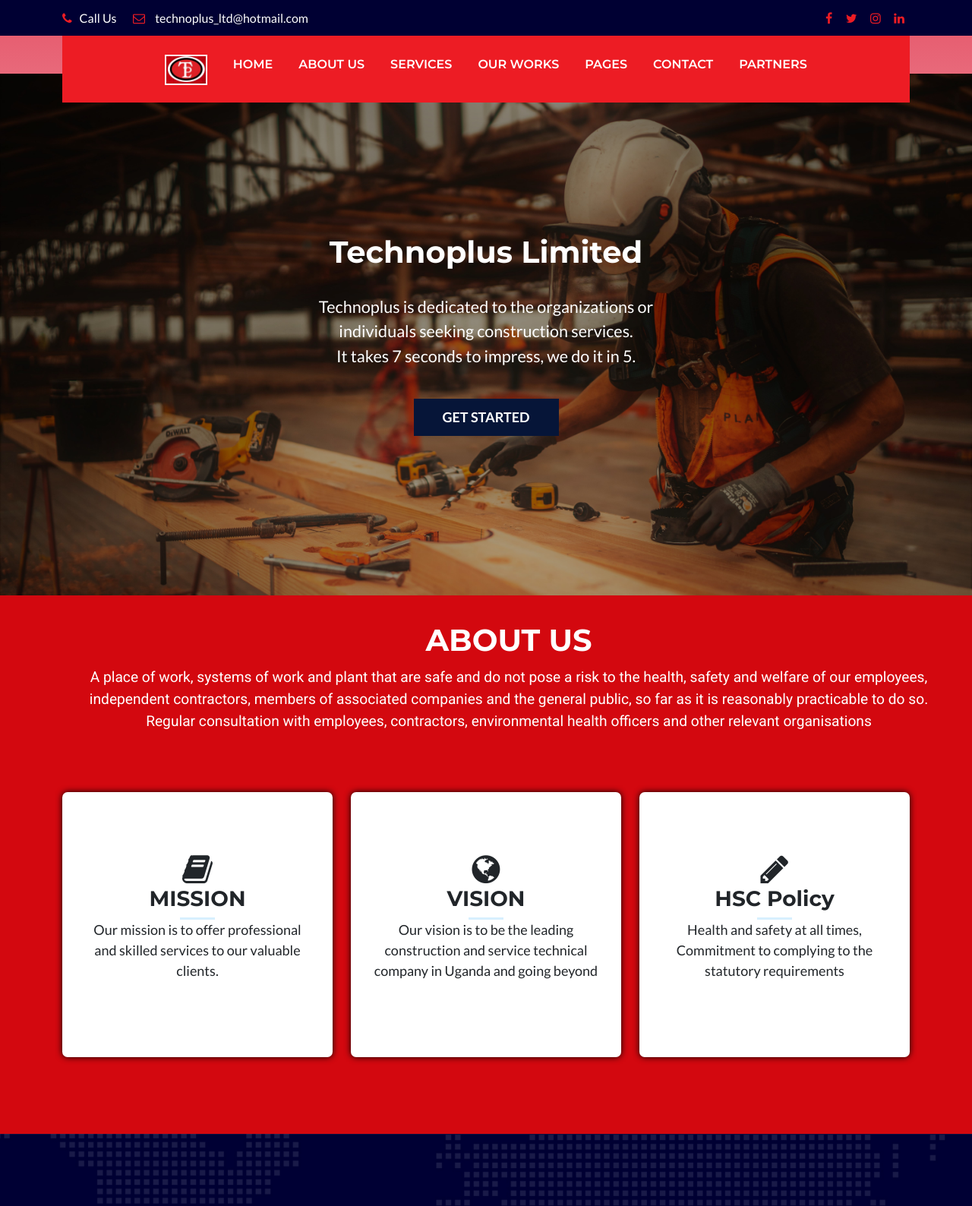
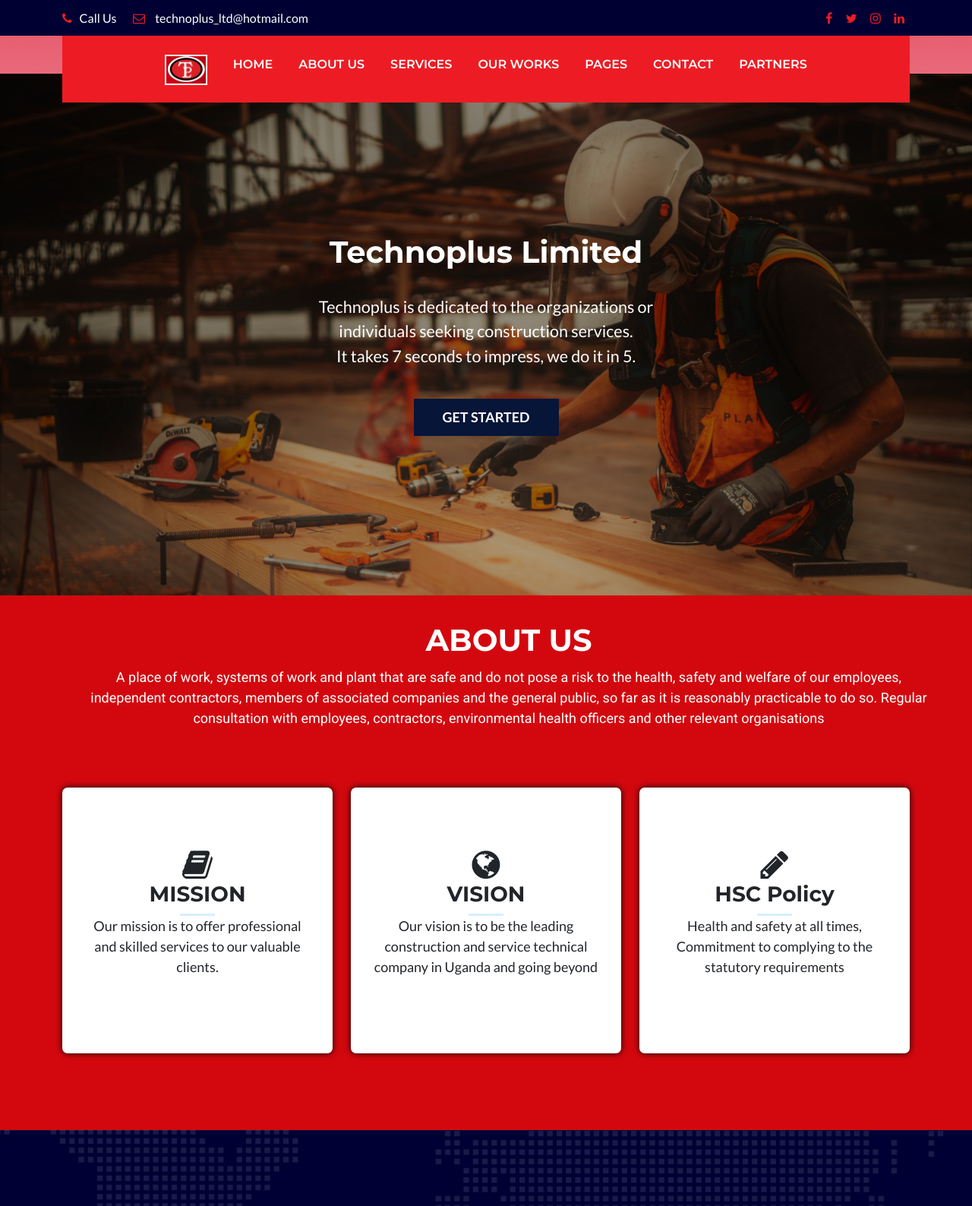
Before and after one commit to mohatrain/Technoplus, a PHP site: page / in a window 1280 px wide. Shown: the top 1588 px of the page at 76% size. Run offline with PHP 8.4, Linux system fonts and the light colour scheme.

Commit message:
Just about finish the UI desgn
Make sure you have all this that its done

```diff
--- a/css/style/style.css
+++ b/css/style/style.css
@@ -1,10 +1,11 @@
-/* *{
+*{
     padding: 0;
     margin: 0;
-} */
+}
 /* body{
     background-color: rgb(247, 44, 44);
 } */
+
 #ABOUT {
   background-color: #d3080f;
 }
@@ -98,6 +99,7 @@
   transition: all 400ms ease-in-out;
 }
 
+
 /* footer{
     background: #212226;
     padding: 20px;
--- a/index.html
+++ b/index.html
@@ -38,6 +38,12 @@
         margin-top: 2px;
         border: 2px solid white;
       }
+      html {
+        overflow: scroll;
+        overflow-x: hidden;
+      }
+
+      /* Hide the horizontal scrollbar and show the vertical scrollbar */
     </style>
     <title>Technoplus</title>
   </head>
@@ -93,64 +99,6 @@
       </div>
     </div>
     <!-- End top header -->
-
-    <!-- Start Mid Header -->
-    <!-- <div class="mid-head">
-      <div class="container">
-        <div class="row">
-          <div class="col-lg-3">
-            <div class="logo-col" id="sim">
-              <a href=""><img id="logo" src="images/logo.jpg" alt="" /></a>
-              <p id="brand">Technoplus</p>
-            </div>
-          </div>
-          <div class="col-lg-9">
-            <div class="row">
-              <div class="col-lg-4">
-                <div class="contact-info">
-                  <div class="icon-col">
-                    <img src="images/icon1.png" alt="" />
-                  </div>
-                  <div class="contact-text">
-                    <h4>Call us anytime</h4>
-                    <p>+256 752 489 288</p>
-                  </div>
-                </div>
-              </div>
-
-              <div class="col-lg-4">
-                <div class="contact-info">
-                  <div class="icon-col">
-                    <img src="images/icon2.png" alt="" />
-                  </div>
-                  <div class="contact-text">
-                    <h4>Come Visit Us</h4>
-                    <p>
-                      Plot 8,Kisozi Complex <br />
-                      Kyaggwe Road <br />
-                      P.O Box 1889
-                    </p>
-                  </div>
-                </div>
-              </div>
-
-              <div class="col-lg-4">
-                <div class="contact-info">
-                  <div class="icon-col">
-                    <img src="images/icon3.png" alt="" />
-                  </div>
-                  <div class="contact-text">
-                    <h4>Send us a message</h4>
-                    <p>technoplus_ltd@hotmail.com</p>
-                  </div>
-                </div>
-              </div>
-            </div>
-          </div>
-        </div>
-      </div>
-    </div> -->
-    <!-- End Mid Header -->
 
     <!-- Start navigation -->
     <div class="navigation">
@@ -236,13 +184,13 @@
       </div>
     </section>
     <!-- End Banner Section -->
-    <!-- <section id="ABOUT">
+    <!-- Start of the about section -->
+    <section id="ABOUT">
       <div class="container">
         <div class="row">
           <div class="col-md-12 about-1">
             <h1>ABOUT US</h1>
-
-            <p style="font-family: 'Roboto', sans-serif; font-size: 1.2rem">
+            <p style="font-family: 'Roboto', sans-serif">
               A place of work, systems of work and plant that are safe and do
               not pose a risk to the health, safety and welfare of our
               employees, independent contractors, members of associated
@@ -253,24 +201,19 @@
             </p>
           </div>
         </div>
-      </div>
-      <div id="about-2"></div>
-      <div id="about-2">
-        <div class="content-box-lg">
-          <div class="container">
         <div class="row">
-              <div class="col-md-4">
+          <div class="col-md-4 col-sm-6 col-12">
             <div class="about-item text-center">
               <i class="fa fa-book"></i>
               <h3>MISSION</h3>
               <hr />
               <p>
-                    Our mission is to offer professional and skilled services to
-                    our valuable clients.
+                Our mission is to offer professional and skilled services to our
+                valuable clients.
               </p>
             </div>
           </div>
-              <div class="col-md-4">
+          <div class="col-md-4 col-sm-6 col-12">
             <div class="about-item text-center">
               <i class="fa fa-globe"></i>
               <h3>VISION</h3>
@@ -281,79 +224,20 @@
               </p>
             </div>
           </div>
-              <div class="col-md-4">
+          <div class="col-md-4 col-sm-6 col-12">
             <div class="about-item text-center">
               <i class="fa fa-pencil"></i>
               <h3>HSC Policy</h3>
               <hr />
               <p>
-                    Health and safety at all times, Commitment to complying to
-                    the statutory requirements
+                Health and safety at all times, Commitment to complying to the
+                statutory requirements
               </p>
             </div>
           </div>
         </div>
       </div>
-        </div>
-      </div>
-      <br />
-      <br />
-      <br />
-      <br />
-    </section> -->
-    <section id="ABOUT">
-  <div class="container">
-    <div class="row">
-      <div class="col-md-12 about-1">
-        <h1>ABOUT US</h1>
-        <p style="font-family: 'Roboto', sans-serif; font-size: 1.2rem">
-          A place of work, systems of work and plant that are safe and do
-          not pose a risk to the health, safety and welfare of our
-          employees, independent contractors, members of associated
-          companies and the general public, so far as it is reasonably
-          practicable to do so. Regular consultation with employees,
-          contractors, environmental health officers and other relevant
-          organisations
-        </p>
-      </div>
-    </div>
-  </div>
-  <div id="about-2"></div>
-  <div id="about-2">
-    <div class="content-box-lg">
-      <div class="container">
-        <div class="row">
-          <div class="col-md-4 col-sm-6">
-            <div class="about-item text-center">
-              <i class="fa fa-book"></i>
-              <h3>MISSION</h3>
-              <hr />
-              <p>Our mission is to offer professional and skilled services to our valuable clients.</p>
-            </div>
-          </div>
-          <div class="col-md-4 col-sm-6">
-            <div class="about-item text-center">
-              <i class="fa fa-globe"></i>
-              <h3>VISION</h3>
-              <hr />
-              <p>Our vision is to be the leading construction and service technical company in Uganda and going beyond</p>
-            </div>
-          </div>
-          <div class="col-md-4 col-sm-6">
-            <div class="about-item text-center">
-              <i class="fa fa-pencil"></i>
-              <h3>HSC Policy</h3>
-              <hr />
-              <p>Health and safety at all times, Commitment to complying to the statutory requirements</p>
-            </div>
-          </div>
-        </div>
-      </div>
-    </div>
-  </div>
-  <br />
-  <br />
-  <br />
+      <br /><br /><br />
     </section>
 
     <!-- Start  Section -->
```
Also changed, not shown: css/style.css (+3 -113 lines). Lines whose indentation alone changed are shown as unchanged.
